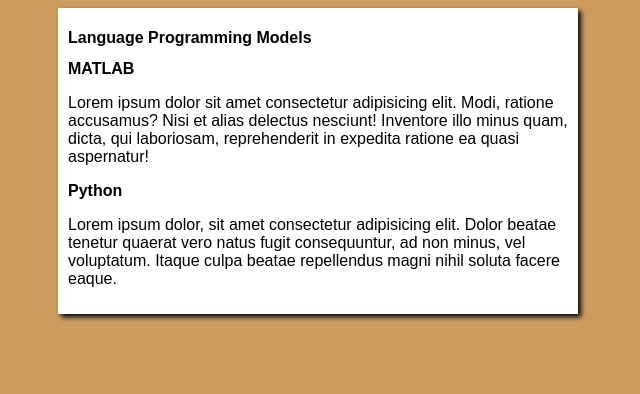
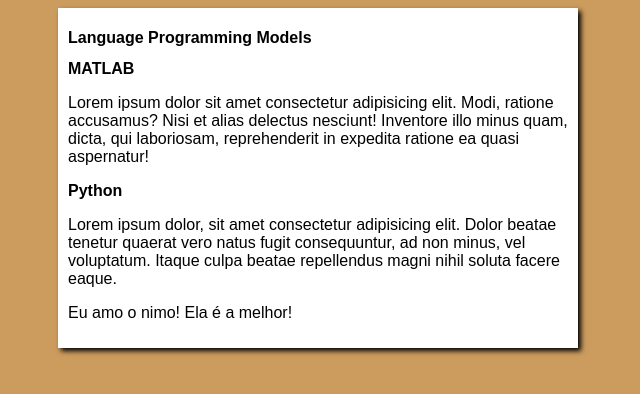
Before and after one commit to fernandomartinscardoso/homepage, a plain HTML site: page index.html in a window 1280 px wide. Shown: the whole page, without its empty margins (322-962 px from the left). Drawn offline with Linux system fonts and the light colour scheme.

Commit message:
Update index.html

```diff
--- a/index.html
+++ b/index.html
@@ -19,6 +19,8 @@
         <article>
             <h2>Python</h2>
             <p>Lorem ipsum dolor, sit amet consectetur adipisicing elit. Dolor beatae tenetur quaerat vero natus fugit consequuntur, ad non minus, vel voluptatum. Itaque culpa beatae repellendus magni nihil soluta facere eaque.</p>
+
+            <p>Eu amo o nimo! Ela é a melhor!</p>
         </article>
     </main>
 </body>
```
